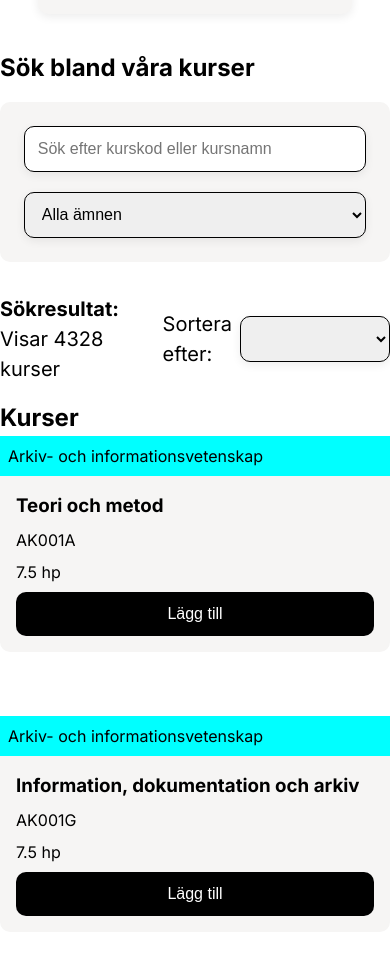
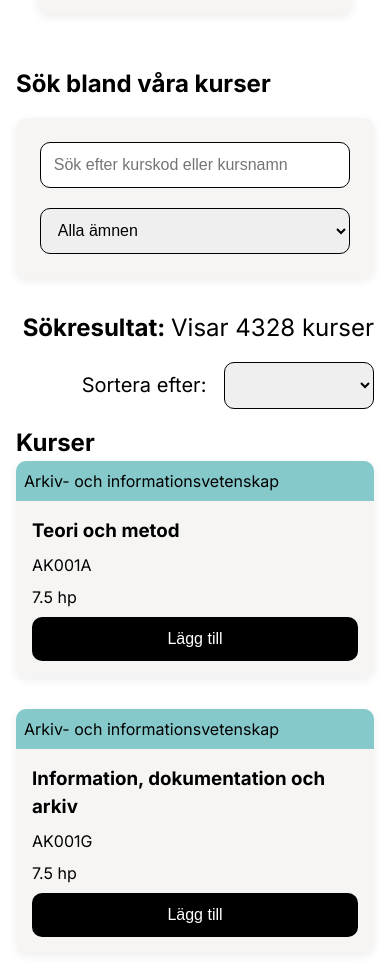
Before and after one commit to elisalindstrom/dt208g_project, an Angular app: page /courses in a window 390 px wide. Shown: the part 120-1096 px from the top of the page. Built offline with nearby package versions, Linux system fonts and the light colour scheme.

Commit message:
lagt till metod för att ta bort sparad kurs + räkna ut hp för sparade kurser

```diff
--- a/src/app/pages/courses/courses.html
+++ b/src/app/pages/courses/courses.html
@@ -1,5 +1,5 @@
 <div class="content">
-    <section class="search">
+    <section class="search-section">
         <h1>Sök bland våra kurser</h1>
 
         <form class="form-search" autocomplete="off">
@@ -15,14 +15,10 @@
                 }
             </select>
         </form>
-    </section>
 
-    <section class="search-result">
         <div class="search-result-top">
-            <div class="sort-total">
-                <h2 class="amount">Sökresultat: <span class="length">Visar {{ sortedCourses().length }} kurser</span>
-                </h2>
-            </div>
+            <h2>Sökresultat: <span class="length">Visar {{ sortedCourses().length }} kurser</span>
+            </h2>
 
             <div class="sort-control">
                 <label for="option">Sortera efter:</label>
@@ -31,6 +27,7 @@
                     <option value="courseNameAsc">Kursnamn A-Ö</option>
                     <option value="courseNameDesc">Kursnamn Ö-A</option>
                     <option value="subject">Ämne A-Ö</option>
+                    <option value="subjectDesc">Ämne Ö-A</option>
                     <option value="points">Högskolepoäng</option>
                     <option value="courseCode">Kurskod</option>
                 </select>
@@ -51,5 +48,6 @@
             </div>
             }
         </div>
+
     </section>
 </div>
--- a/src/app/pages/courses/courses.scss
+++ b/src/app/pages/courses/courses.scss
@@ -2,6 +2,10 @@
    max-width: 1280px;
    margin-left: auto;
    margin-right: auto;
+}
+
+.search-section {
+   padding: 1rem;
 }
 
 .form-search {
@@ -9,9 +13,9 @@
    padding: 1.5rem;
    margin-top: 1rem;
    display: flex;
-   justify-content: space-between;
    gap: 20px;
    border-radius: 10px;
+   box-shadow: 0px 3px 10px 0px rgba(0, 0, 0, 0.07);
 }
 
 .search-result-top {
@@ -21,18 +25,8 @@
    padding-top: 2rem;
    padding-bottom: 1rem;
 
-   .sort-total {
-      display: flex;
-      align-items: center;
-      gap: 0.5rem;
-
-      .amount {
-         font-size: 20px;
-      }
-
-      .length {
-         font-weight: 400;
-      }
+   .length {
+      font-weight: 400;
    }
 
    .sort-control {
@@ -46,6 +40,7 @@
 
       select {
          min-width: 150px;
+         max-width: 100%;
       }
    }
 }
@@ -53,8 +48,7 @@
 .course-list {
    display: grid;
    grid-template-columns: repeat(3, 1fr);
-   gap: 4rem;
-   margin: auto;
+   gap: 3rem;
    padding-bottom: 2rem;
 
    .course-card {
@@ -62,9 +56,11 @@
       flex-direction: column;
       background-color: #f6f5f4;
       border-radius: 10px;
+      overflow: hidden;
+      box-shadow: 0px 3px 10px 0px rgba(0, 0, 0, 0.07);
 
       .course-card-head {
-         background-color: aqua;
+         background-color: #86c9cb;
          padding: 0.5rem;
       }
 
@@ -75,38 +71,19 @@
          padding: 1rem;
          gap: 8px;
       }
-
-      button {
-         margin-top: auto;
-      }
    }
 }
 
-label {
-   width: 100%;
-}
-
-/* Input */
 input,
 select {
-   width: 100%;
    font-size: 16px;
-   border: 1px solid #000000;
-   border-radius: 10px;
-   padding: 0.8rem;
-   box-shadow: 0px 3px 10px 0px rgba(0, 0, 0, 0.07);
 }
 
 button {
-   cursor: pointer;
-   border: transparent;
    background-color: #000000;
    color: #FFFFFF;
-   padding: 0.5rem 1rem;
-   border-radius: 10px;
    font-size: 16px;
-   min-height: 44px;
-   width: 100%;
+   margin-top: auto;
 
    &:hover {
       background-color: #f6f5f4;
@@ -122,10 +99,12 @@ button {
 
    .course-list {
       grid-template-columns: 1fr;
+      gap: 2rem;
    }
 
-   .sorting {
+   .search-result-top {
       flex-direction: column;
       align-items: flex-end;
+      gap: 1rem;
    }
 }
--- a/src/app/pages/courses/courses.ts
+++ b/src/app/pages/courses/courses.ts
@@ -69,10 +69,16 @@ export class Courses {
         b.courseName.localeCompare(a.courseName))
     }
 
-    // Ämne
+    // Ämne A-Ö
     if (sort === 'subject') {
       return [...this.filteredCourses()].sort((a, b) =>
         a.subject.localeCompare(b.subject))
+    }
+
+    // Ämne Ö-A
+    if (sort === 'subjectDesc') {
+      return [...this.filteredCourses()].sort((a, b) =>
+        b.subject.localeCompare(a.subject))
     }
 
     // HP
@@ -93,7 +99,7 @@ export class Courses {
 
   // Lägg till kurs
   addCourse(course: Course) {
- this.scheduleService.addCourse(course);
+    this.scheduleService.addCourse(course);
   }
 
   // Ändrar signalvärdet för filtrering
--- a/src/app/pages/schedule/schedule.html
+++ b/src/app/pages/schedule/schedule.html
@@ -1,5 +1,12 @@
 <div class="content">
+    <section class="saved-section">
         <h1>Sparade kurser</h1>
+        <div class="result-top">
+            <div class="total">
+                <h2>Sammanlagda högskolepoäng: <span class="total-points"> {{ totalPoints() }} hp</span>
+                </h2>
+            </div>
+        </div>
         <div class="course-list">
             @for (course of scheduleService.scheduleCourses(); track course.courseCode + '-' + course.subjectCode) {
             <div class="course-card">
@@ -8,9 +15,10 @@
                     <h3>{{ course.courseName }}</h3>
                     <p>{{ course.courseCode }}</p>
                     <p>{{ course.points }} hp</p>
-                <button>Ta bort</button>
+                    <button (click)="removeCourse(course)">Ta bort</button>
                 </div>
             </div>
             }
         </div>
+    </section>
 </div>
--- a/src/app/pages/schedule/schedule.scss
+++ b/src/app/pages/schedule/schedule.scss
@@ -4,11 +4,32 @@
     margin-right: auto;
 }
 
+.saved-section {
+    padding: 1rem;
+}
+
+.result-top {
+    display: flex;
+    justify-content: space-between;
+    align-items: center;
+    padding-top: 2rem;
+    padding-bottom: 1rem;
+
+    .total {
+        display: flex;
+        align-items: center;
+        gap: 0.5rem;
+
+        .total-points {
+            font-weight: 400;
+        }
+    }
+}
+
 .course-list {
     display: grid;
     grid-template-columns: repeat(3, 1fr);
-    gap: 4rem;
-    margin: auto;
+    gap: 3rem;
     padding-bottom: 2rem;
 
     .course-card {
@@ -16,6 +37,8 @@
         flex-direction: column;
         background-color: #f6f5f4;
         border-radius: 10px;
+        overflow: hidden;
+        box-shadow: 0px 3px 10px 0px rgba(0, 0, 0, 0.07);
 
         .course-card-head {
             background-color: #86c9cb;
@@ -29,23 +52,14 @@
             padding: 1rem;
             gap: 8px;
         }
-
-        button {
-            margin-top: auto;
-        }
     }
 }
 
 button {
-    cursor: pointer;
-    border: transparent;
     background-color: #000000;
     color: #FFFFFF;
-    padding: 0.5rem 1rem;
-    border-radius: 10px;
     font-size: 16px;
-    min-height: 44px;
-    width: 100%;
+    margin-top: auto;
 
     &:hover {
         background-color: #f6f5f4;
@@ -53,3 +67,10 @@ button {
         box-shadow: inset 1px 1px 3px rgba(0, 0, 0, 0.3);
     }
 }
+
+@media screen and (max-width: 800px) {
+    .course-list {
+        grid-template-columns: 1fr;
+        gap: 2rem;
+    }
+}
--- a/src/app/pages/schedule/schedule.ts
+++ b/src/app/pages/schedule/schedule.ts
@@ -1,5 +1,6 @@
 import { Component, inject } from '@angular/core';
 import { ScheduleService } from '../../services/schedule-service';
+import { Course } from '../../interfaces/course';
 
 @Component({
   selector: 'app-schedule',
@@ -9,4 +10,21 @@ import { ScheduleService } from '../../services/schedule-service';
 })
 export class Schedule {
   scheduleService = inject(ScheduleService);
+
+  // Ta bort kurs
+  removeCourse(course: Course) {
+    this.scheduleService.deleteCourse(course);
+  }
+
+  // Uträkning total högskolepoäng
+  totalPoints(): number {
+    let total = 0;
+    const courses = this.scheduleService.scheduleCourses();
+
+    courses.forEach(course => {
+      total += course.points;
+    })
+
+    return total;
+  }
 }
--- a/src/app/services/course-service.ts
+++ b/src/app/services/course-service.ts
@@ -7,7 +7,7 @@ import { firstValueFrom } from 'rxjs';
   providedIn: 'root',
 })
 export class CourseService {
-  private url: string = '/miun_courses.json';
+  private url: string = '/api/miun_courses.json';
 
   http = inject(HttpClient);
 
--- a/src/app/services/schedule-service.ts
+++ b/src/app/services/schedule-service.ts
@@ -7,7 +7,7 @@ import { Course } from '../interfaces/course';
 export class ScheduleService {
   scheduleCourses = signal<Course[]>([]);
 
- constructor() {
+  constructor() {
     this.loadCourses();
   }
 
@@ -22,6 +22,12 @@ export class ScheduleService {
     }
   }
 
+  deleteCourse(remove: Course) {
+    const updatedCourses = this.scheduleCourses().filter(course => course.courseCode !== remove.courseCode);
+    this.scheduleCourses.set(updatedCourses);
+    localStorage.setItem("schedule", JSON.stringify(updatedCourses));
+  }
+
   loadCourses() {
     const savedCourses = localStorage.getItem("schedule");
 
--- a/src/styles.scss
+++ b/src/styles.scss
@@ -28,3 +28,24 @@ a {
 ul {
     list-style: none;
 }
+
+button {
+    cursor: pointer;
+    border: transparent;
+    padding: 0.5rem 1rem;
+    border-radius: 10px;
+    min-height: 44px;
+    width: 100%;
+}
+
+label {
+    width: 100%;
+}
+
+input,
+select {
+    width: 100%;
+    border: 1px solid #000000;
+    border-radius: 10px;
+    padding: 0.8rem;
+}
```
Also changed, not shown: public/api/miun_courses.json (renamed from public/miun_courses.json). Lines whose indentation alone changed are shown as unchanged.
